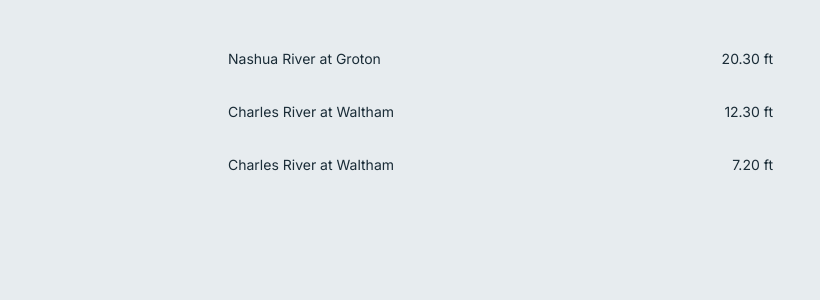
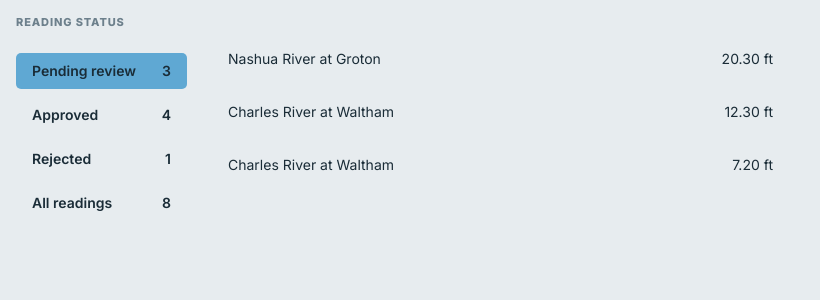
Before and after one commit to JumboCode/massachusetts-river-alliance, a Next.js app: page /admin in a window 1280 px wide. Shown: the top 300 px of the page, without its empty margins (0-820 px from the left). Built offline with nearby package versions, Linux system fonts and the light colour scheme.

Commit message:
review-sidebar

```diff
--- a/src/app/admin/_components/review-page.tsx
+++ b/src/app/admin/_components/review-page.tsx
@@ -2,7 +2,7 @@
  *
  *        src/app/admin/_components/review-page.tsx
  *
- *         Author: Zander, Aray
+ *         Author: Zander, Aray, Tanish, Micah
  *           Date: 11/10/2026
  *
  *        Summary: Review page layout and state: status tab, filters,
@@ -19,6 +19,8 @@
 import { useState } from "react";
 import type { Reading, Status } from "@/lib/arcgis/schemas";
 import { ReadingCard } from "./reading-card";
+import { ReviewSidebar } from "./review-sidebar";
+import { Button } from "@/components/ui/button";
 
 export type Filters = {
     siteId: string;
@@ -44,6 +46,15 @@ export function ReviewPage({
     const [filters, setFilters] = useState(DEFAULT_FILTERS);
     const [expandedId, setExpandedId] = useState<string | null>(null);
     const [selectedIds, setSelectedIds] = useState<Set<string>>(new Set());
+    const counts = {
+        pending: readings.filter((reading) => reading.status === "pending")
+            .length,
+        approved: readings.filter((reading) => reading.status === "approved")
+            .length,
+        rejected: readings.filter((reading) => reading.status === "rejected")
+            .length,
+        all: readings.length,
+    };
 
     function updateStatus(ids: string[], next: Status) {
         setReadings((prev) =>
@@ -68,7 +79,13 @@ export function ReviewPage({
     return (
         <main className="flex min-h-0 flex-1">
             {/* Sidebar */}
-            <aside className="w-51 shrink-0 border-r border-border"></aside>
+            <aside className="w-51 shrink-0 border-r border-border">
+                <ReviewSidebar
+                    status={status}
+                    counts={counts}
+                    onStatusChange={changeTab}
+                />
+            </aside>
 
             <section className="flex w-148.5 shrink-0 flex-col border-r border-border">
                 {/* Select all and filters */}
--- /dev/null
+++ b/src/app/admin/_components/review-sidebar.tsx
@@ -0,0 +1,89 @@
+/***************************************************************
+ *
+ *        src/app/admin/_components/review-sidebar.tsx
+ *
+ *         Author: Tanish, Micah
+ *           Date: 11/12/2026
+ *
+ *        Summary: Reading status sidebar with counts
+ *
+ **************************************************************/
+
+import { Button } from "@/components/ui/button";
+import type { Status } from "@/lib/arcgis/schemas";
+
+export function ReviewSidebar({
+    status,
+    counts,
+    onStatusChange,
+}: {
+    status: Status | "all";
+    counts: Record<Status | "all", number>;
+    onStatusChange: (status: Status | "all") => void;
+}) {
+    return (
+        <nav className="flex flex-col p-4">
+            <p className="mb-6 text-muted-foreground text-field-label">
+                {" "}
+                READING STATUS
+            </p>
+            <div className="flex flex-col gap-2">
+                <Button
+                    variant="ghost"
+                    aria-current={status === "pending" ? "page" : undefined}
+                    className={
+                        status === "pending"
+                            ? "justify-between bg-accent bg-primary text-body"
+                            : "justify-between text-body"
+                    }
+                    onClick={() => onStatusChange("pending")}
+                >
+                    Pending review
+                    <span>{counts.pending}</span>
+                </Button>
+
+                <Button
+                    variant="ghost"
+                    aria-current={status === "approved" ? "page" : undefined}
+                    className={
+                        status === "approved"
+                            ? "justify-between bg-accent bg-primary text-body"
+                            : "justify-between text-body"
+                    }
+                    onClick={() => onStatusChange("approved")}
+                >
+                    Approved
+                    <span>{counts.approved}</span>
+                </Button>
+
+                <Button
+                    variant="ghost"
+                    aria-current={status === "rejected" ? "page" : undefined}
+                    className={
+                        status === "rejected"
+                            ? "justify-between bg-accent bg-primary text-body"
+                            : "justify-between text-body"
+                    }
+                    onClick={() => onStatusChange("rejected")}
+                >
+                    Rejected
+                    <span>{counts.rejected}</span>
+                </Button>
+
+                <Button
+                    variant="ghost"
+                    aria-current={status === "all" ? "page" : undefined}
+                    className={
+                        status === "all"
+                            ? "justify-between bg-accent bg-primary text-body"
+                            : "justify-between text-body"
+                    }
+                    onClick={() => onStatusChange("all")}
+                >
+                    All readings
+                    <span>{counts.all}</span>
+                </Button>
+            </div>
+        </nav>
+    );
+}
--- a/src/components/ui/button.tsx
+++ b/src/components/ui/button.tsx
@@ -25,6 +25,7 @@ const buttonVariants = cva(
                     "border-input bg-card text-foreground hover:bg-accent aria-expanded:bg-accent",
                 destructive:
                     "border-input bg-card text-destructive hover:bg-destructive/10 focus-visible:border-destructive focus-visible:ring-destructive/20",
+                ghost: "border-input border-0 bg-transparent hover:bg-accent",
             },
             size: {
                 "default": "h-9 px-4 text-meta font-semibold",
```
